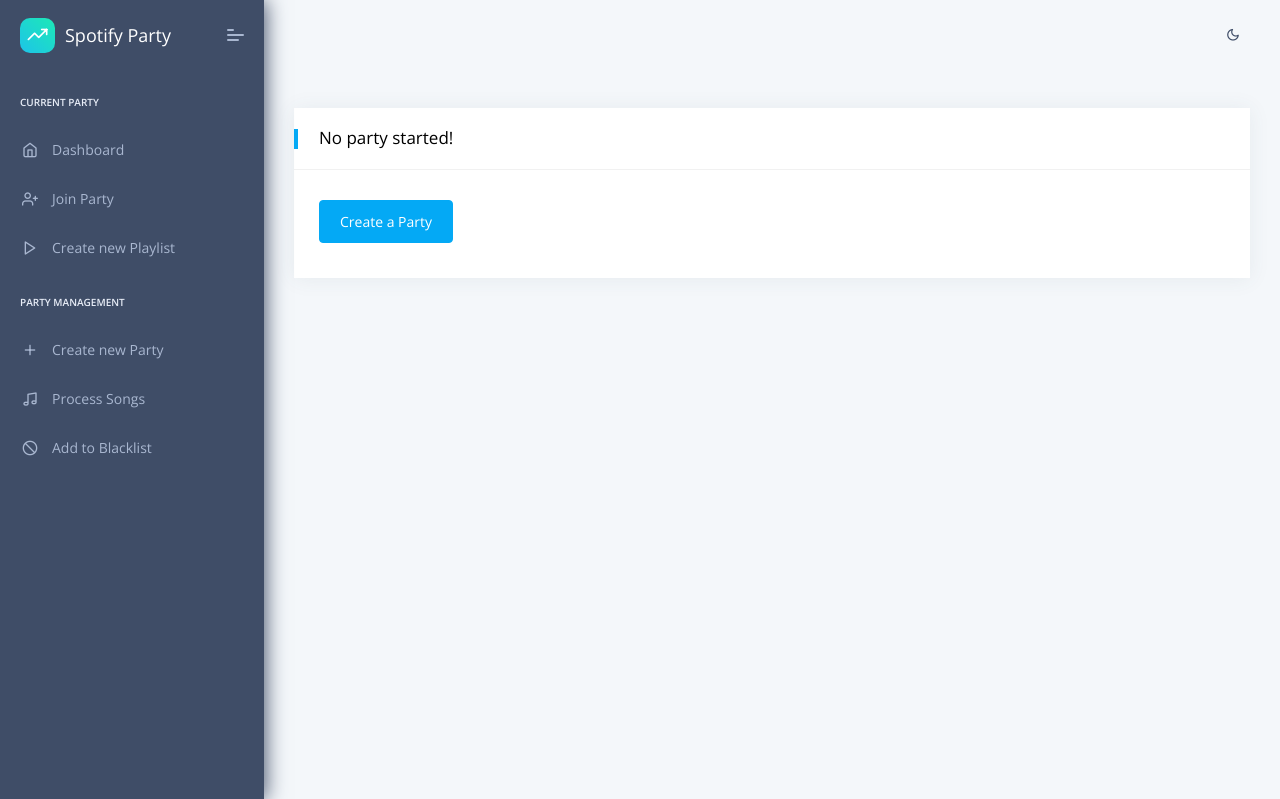
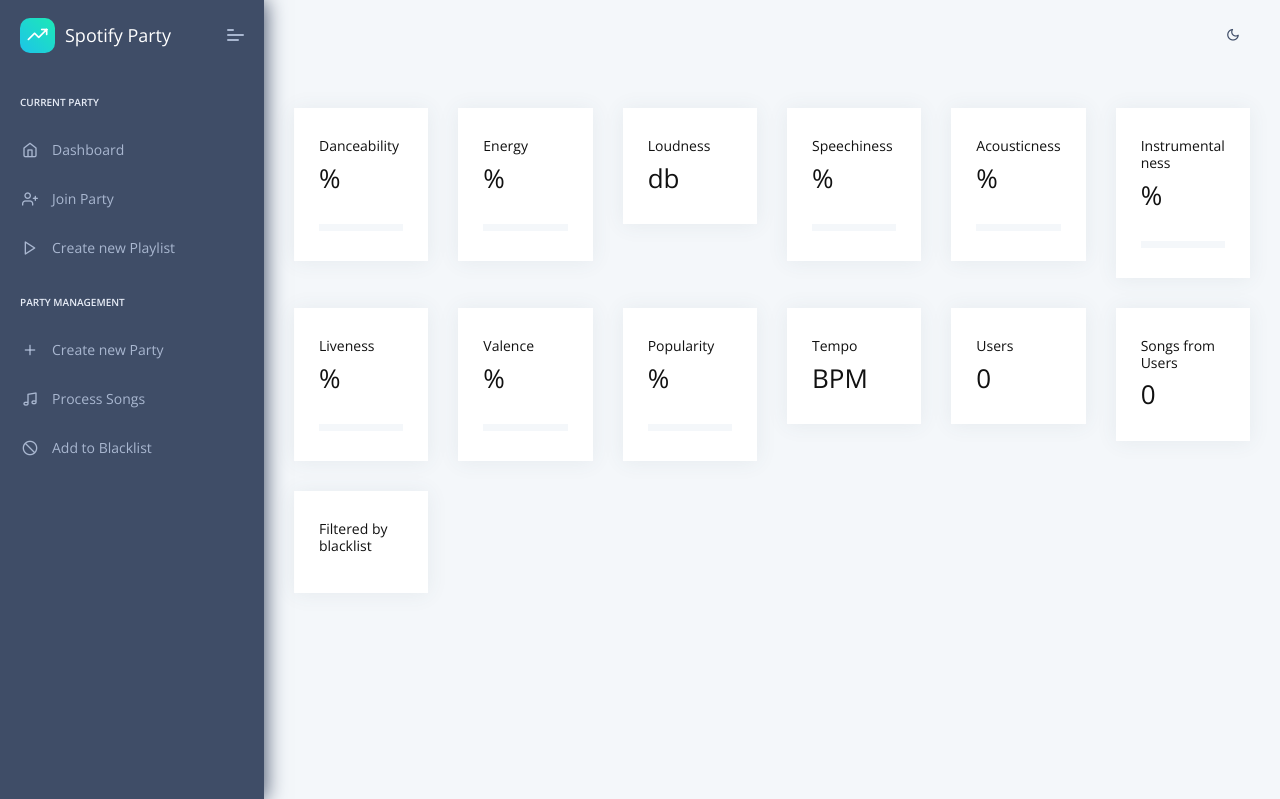
Before and after one commit to henrydatei/party-tool-spotify, a Django app: template apps/templates/home/index.html in a window 1280 px wide. Shown: the top 799 px of the page. Run offline with Django 3.2, Linux system fonts and the light colour scheme; the template is opened without the code that fills it, so the values that code supplies are empty; some libraries are stand-ins or nearby versions.

Commit message:
remove old notifications

```diff
--- a/apps/templates/home/index.html
+++ b/apps/templates/home/index.html
@@ -21,48 +21,6 @@
                         <div class="page-wrapper">
                             <!-- [ Main Content ] start -->
                             <div class="row">
-                                {% if not party %}
-                                    <div class="col-sm-12">
-                                        <div class="card">
-                                            <div class="card-header">
-                                                <h5>No party started!</h5>
-                                            </div>
-                                            <div class="card-block">
-                                                <a href="/newParty/">
-                                                    <button type="button" class="btn btn-primary" title="Create a Party" data-toggle="tooltip">Create a Party</button>
-                                                </a>
-                                            </div>
-                                        </div>
-                                    </div>
-                                {% else %}
-                                    {% if party.users.all|length == 0 %}
-                                        <div class="col-sm-12">
-                                            <div class="card">
-                                                <div class="card-header">
-                                                    <h5>No users in party!</h5>
-                                                </div>
-                                                <div class="card-block">
-                                                    <a href="/joinParty/">
-                                                        <button type="button" class="btn btn-primary" title="Join a Party" data-toggle="tooltip">Join a Party</button>
-                                                    </a>
-                                                </div>
-                                            </div>
-                                        </div>
-                                    {% else %}
-                                        {% if party.playlists.all|length == 0%}
-                                            <div class="col-sm-12">
-                                                <div class="card">
-                                                    <div class="card-header">
-                                                        <h5>No playlist created for party!</h5>
-                                                    </div>
-                                                    <div class="card-block">
-                                                        <a href="/newPlaylist/">
-                                                            <button type="button" class="btn btn-primary" title="Create a Playlist" data-toggle="tooltip">Create a Playlist</button>
-                                                        </a>
-                                                    </div>
-                                                </div>
-                                            </div>
-                                        {% else %}
                                 <div class="col-md-6 col-xl-2">
                                     <div class="card daily-sales">
                                         <div class="card-block">
@@ -304,9 +262,6 @@
                                         </div>
                                     </div>
                                 </div>
-                                        {% endif %}
-                                    {% endif %}
-                                {% endif %}
                             </div>
                             <!-- [ Main Content ] end -->
                         </div>
```
Lines whose indentation alone changed are shown as unchanged.
